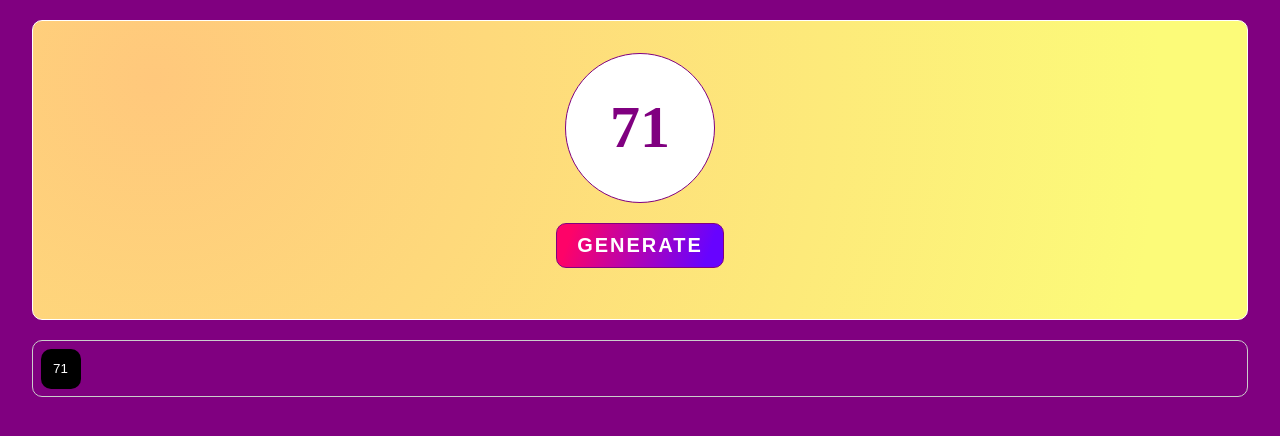
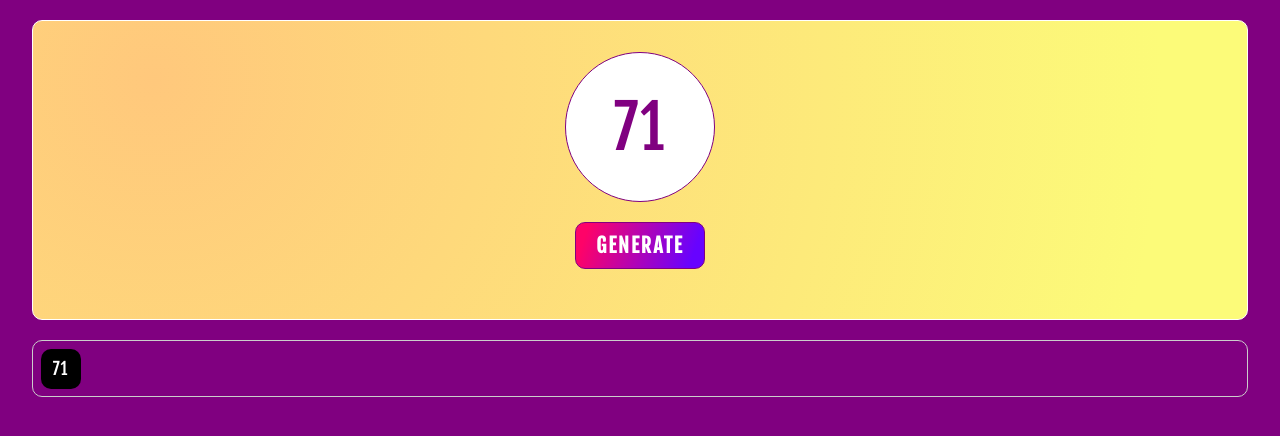
Before and after one commit to MaheshTechnicals/Tambola-Number-System, a plain HTML site: page index.html in a window 1280 px wide. Both pictures are taken after a click on the button "GENERATE". Drawn offline with Linux system fonts and the light colour scheme.

Commit message:
Font with more changes

```diff
--- a/index.html
+++ b/index.html
@@ -5,6 +5,9 @@
   <meta charset="UTF-8">
   <meta name="viewport" content="width=device-width, initial-scale=1">
   <link rel="stylesheet" href="style.css">
+  <link rel="preconnect" href="https://fonts.googleapis.com">
+  <link rel="preconnect" href="https://fonts.gstatic.com" crossorigin>
+  <link href="https://fonts.googleapis.com/css2?family=Fjalla+One&display=swap" rel="stylesheet">
   <title>Tambola</title>
 </head>
 
--- a/style.css
+++ b/style.css
@@ -2,6 +2,7 @@
   margin: 0;
   padding: 0;
   box-sizing: border-box;
+  font-family: 'Fjalla One', sans-serif;
 }
 
 body {
@@ -48,6 +49,9 @@ body {
   align-items: center;
   justify-content: center;
   margin: 2.5px;
+  font-size: 17px;
+  font-weight: 200 !important;
+  letter-spacing: 1px;
 }
 
 /* Cards Style */
@@ -92,10 +96,11 @@ h1 {
   justify-content: center;
   font-size: 60px;
   margin-bottom: 20px;
-  font-weight: bold;
+  font-weight: 400;
   background: white;
   color: purple;
   border: 1px solid purple;
+  letter-spacing: 2px;
 }
 
 
```
